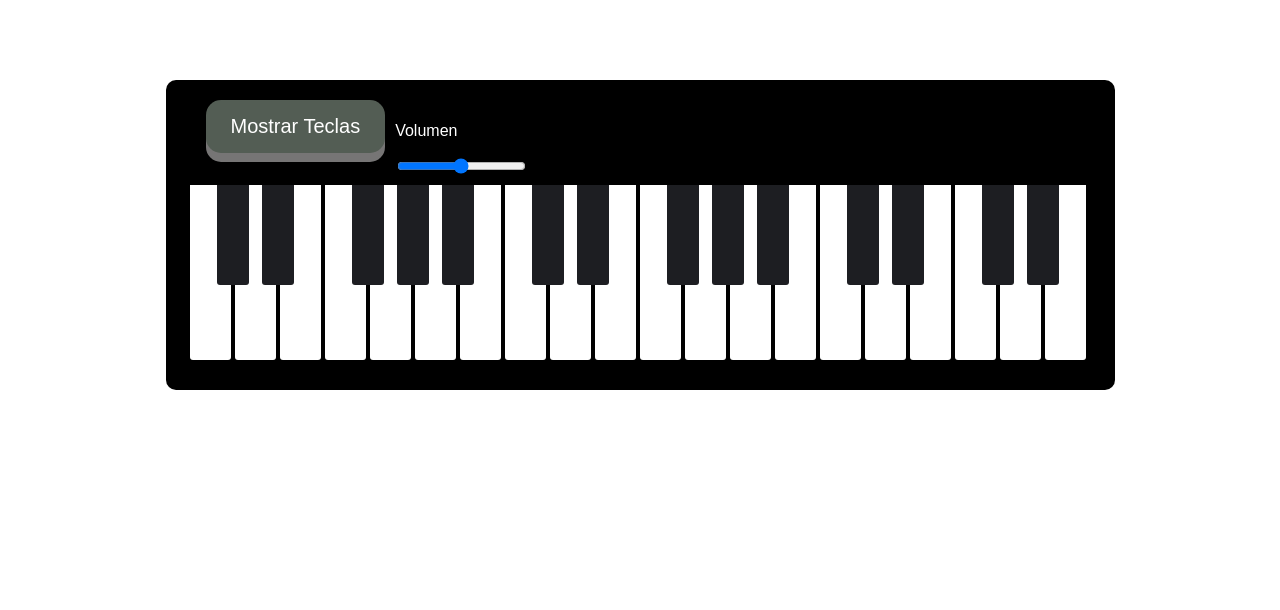
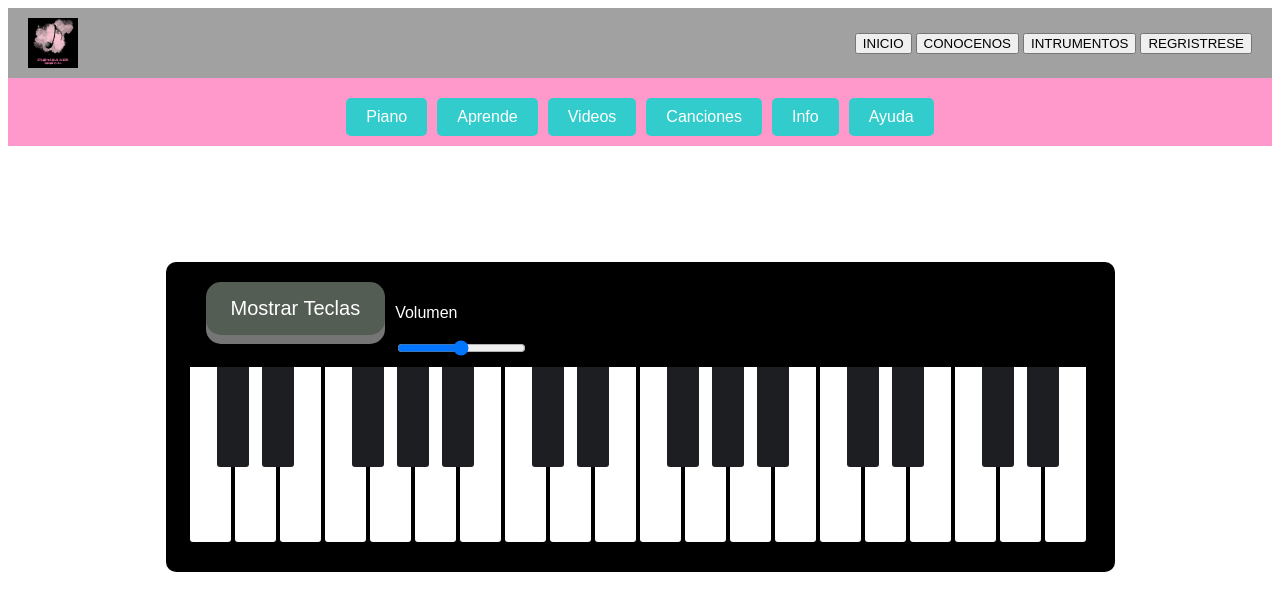
Before and after one commit to Nikolayus/web-piano, a plain HTML site: page index.html in a window 1280 px wide. Drawn offline with Linux system fonts and the light colour scheme.

Commit message:
de xiomara editado

```diff
--- a/index.html
+++ b/index.html
@@ -10,6 +10,33 @@
 </head>
 
 <body>
+  <header>
+    <nav class="nav">
+        <div class="logo">
+            <img src="logo.png" alt="logo">
+        </div>
+        <div class mi-boton>
+            <button class="myButton">INICIO</button>
+            <button class="myButton">CONOCENOS </button>
+            <button class="myButton">INTRUMENTOS</button>
+            <button class="myButton">REGRISTRESE</button>
+        </div>
+      </nav>
+        <div class="barra-menu">
+            <div class="botones-menu">
+                <button>Piano</button>
+                <button>Aprende</button>
+                <button>Videos</button>
+                <button>Canciones</button>
+                <button>Info</button>
+                <button>Ayuda</button>
+            </div>
+        </div>
+
+
+</header>
+<br>
+<br>
   <div id="piano">
     <div class="controls-container">
       <button id="mostrarTeclas">Mostrar Teclas</button>
--- a/src/css/piano.css
+++ b/src/css/piano.css
@@ -1,7 +1,57 @@
 html {
 	box-sizing: border-box;
 }
+/* Cambios en el CSS del menú de navegación */
+.nav {
+    display: flex;
+    align-items: center;
+    background-color: rgba(133, 131, 131, 0.756);
+    height: 70px;
+    justify-content: space-between;
+    padding: 0 20px;
+}
 
+.logo {
+    display: flex;
+    align-items: center;
+}
+
+.logo img {
+    width: 50px;
+    height: 50px;
+}
+
+.mi-boton {
+    display: flex;
+    align-items: center;
+}
+
+.barra-menu {
+	background-color: #ff99cc;
+	text-align: center;
+	padding: 10px 0;
+  }
+
+  .botones-menu {
+	display: flex;
+	justify-content: center;
+	margin-top: 10px;
+  }
+
+  .botones-menu button {
+	background-color: #33cccc;
+	color: white;
+	border: none;
+	border-radius: 5px;
+	padding: 10px 20px;
+	font-size: 16px;
+	margin: 0 5px;
+  }
+
+  .botones-menu button:hover {
+	background-color: #00b3b3;
+	cursor: pointer;
+  }
 *,
 *::before,
 *::after {
@@ -96,7 +146,7 @@ html {
 	font-weight: bold;
 }
 
-button {
+#mostrarTeclas {
 	display: inline-block;
 	margin-bottom: 30px;
 	margin-left: 20px;
@@ -113,11 +163,11 @@ button {
 	box-shadow: 0 9px rgb(118, 117, 117);
 }
 
-button:hover {
+#mostrarTeclas:hover {
 	background-color: #3e8e41
 }
 
-button:active {
+#mostrarTeclas:active {
 	background-color: #3e8e41;
 	box-shadow: 0 5px #666;
 	transform: translateY(4px);
```
Also changed, not shown: logo.png (added).
